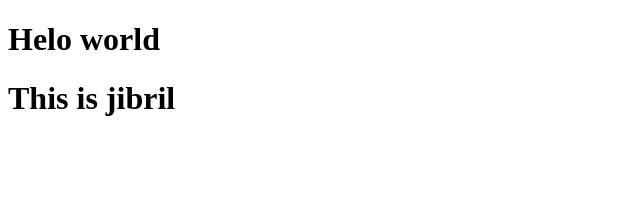
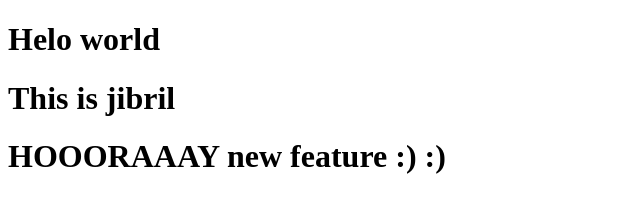
Before and after one commit to SiJibrilll/letsLearnGit, a plain HTML site: page index.html in a window 1280 px wide. Shown: the whole page, without its empty margins (0-640 px from the left). Drawn offline with Linux system fonts and the light colour scheme.

Commit message:
new-feature

```diff
--- a/index.html
+++ b/index.html
@@ -8,5 +8,6 @@
 <body>
 	<h1>Helo world</h1>
 	<h1>This is jibril</h1>
+	<h1>HOOORAAAY new feature :) :)</h1>
 </body>
 </html>
```
